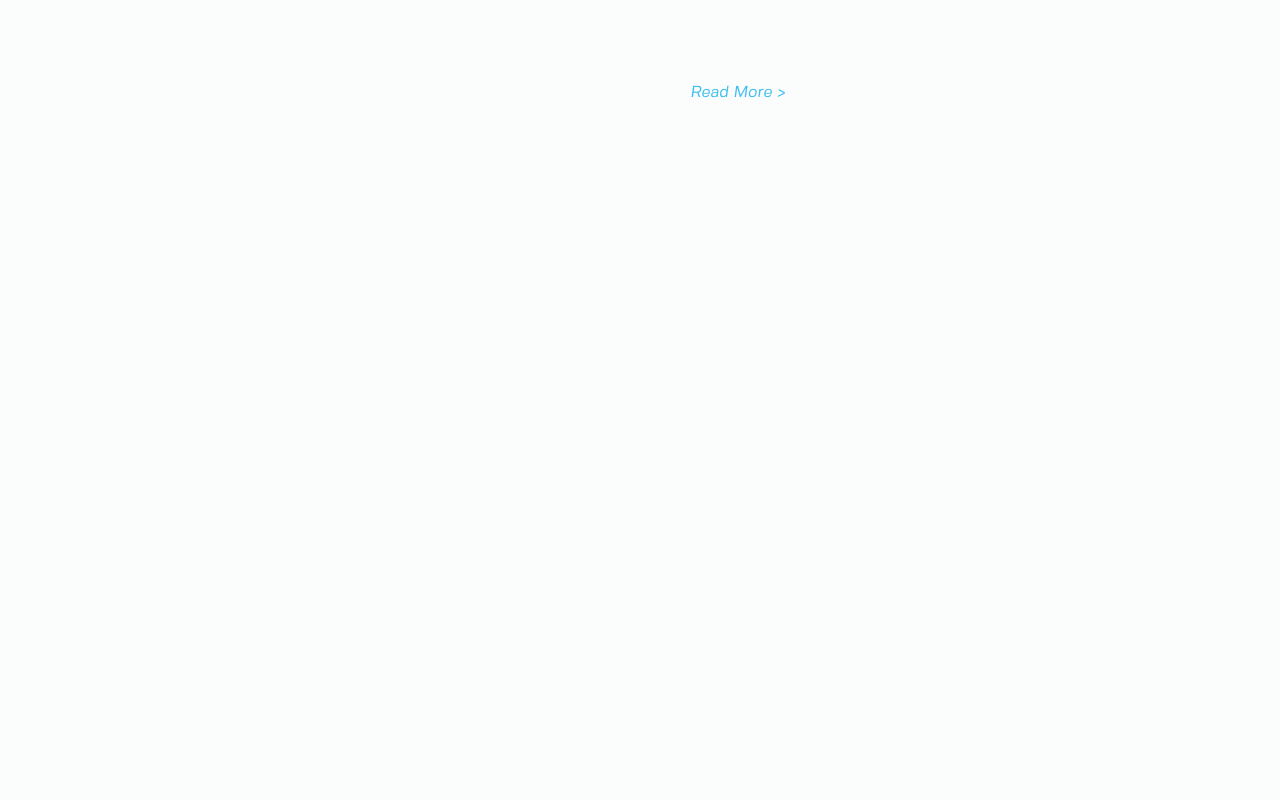
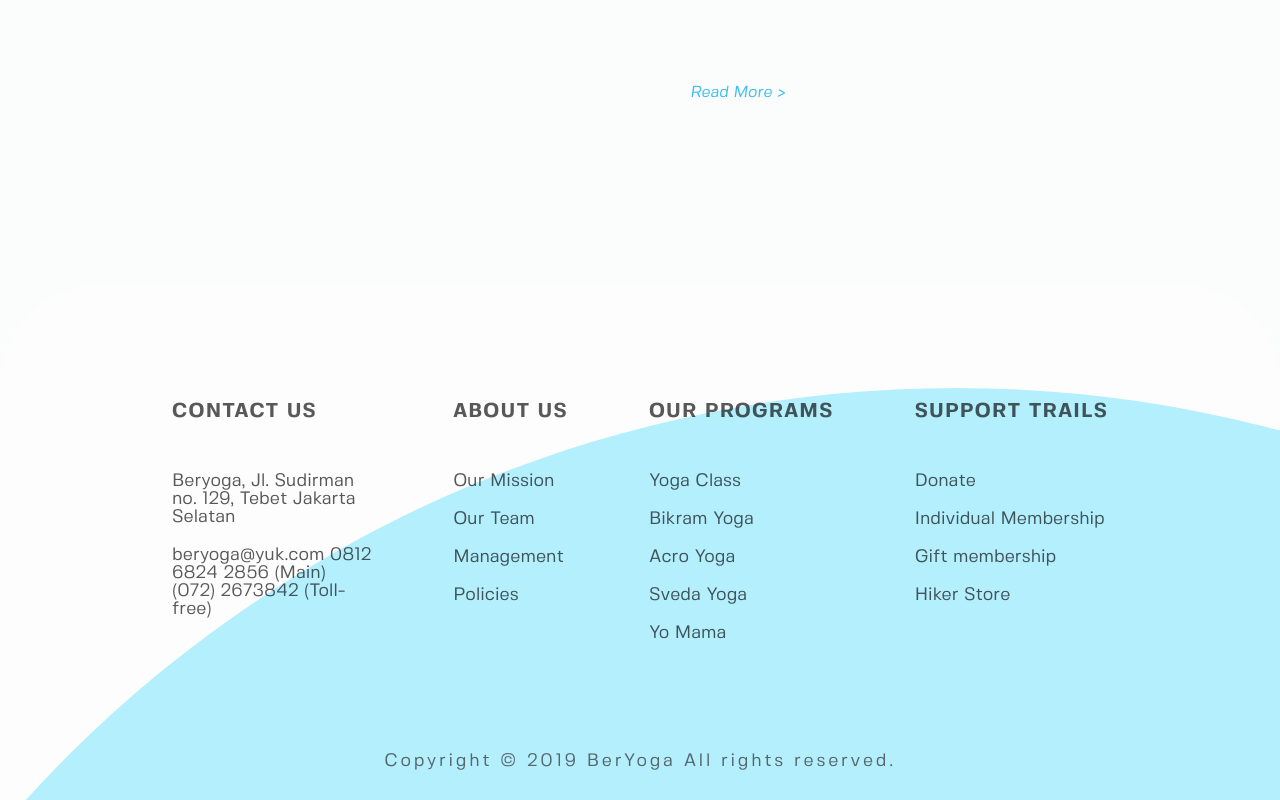
Before and after one commit to jekanov00/yoga_landing, a React (Create React App) app: page / in a window 1280 px wide. Shown: the part 6083-6883 px from the top of the page. Before the commit the page ends 6568 px from the top, so only its background shows below. Built offline with nearby package versions, Linux system fonts and the light colour scheme.

Commit message:
Add article "links" to footer

```diff
--- a/src/App.css
+++ b/src/App.css
@@ -358,7 +358,7 @@ p {
 .waysContainer::before {
   content: '';
   position: absolute;
-  top:29px;
+  top: 29px;
   left: -700px;
   background: url('./assets/images/ways_yoga.png') no-repeat;
   z-index: -1;
@@ -384,3 +384,64 @@ p {
 .ways__link {
   margin-left: 114px;
 }
+
+footer {
+  overflow: hidden;
+  position: relative;
+  margin-top: -200px;
+}
+
+.bgBlue {
+  position: absolute;
+  background-color: rgba(104, 223, 253, 1);
+  z-index: -10;
+  width: 2512px;
+  height: 2512px;
+  border-radius: 50%;
+  bottom: -2100px;
+  left: -300px;
+}
+
+.links {
+  max-width: 1428px;
+  margin: auto;
+  background-color: rgba(255, 255, 255, 0.5);
+  border-top-left-radius: 100px;
+  border-top-right-radius: 100px;
+}
+
+.linksContainer {
+  display: flex;
+  justify-content: space-between;
+  padding: 117px 172px 0;
+}
+
+.linksBlock {
+  max-width: 200px;
+}
+
+.copyright {
+  color: #2E2E2E;
+  opacity: 0.701;
+  font-weight: 400;
+  letter-spacing: 0.15em;
+  text-align: center;
+  margin-top: 110px;
+  padding-bottom: 30px;
+}
+
+.linksBlock__title {
+  font-size: 20px;
+  text-transform: uppercase;
+  font-weight: 700;
+  letter-spacing: 0.06em;
+  margin-bottom: 50px;
+}
+
+.linksBlock__text {
+  font-weight: 400;
+}
+
+.linksBlock__text + .linksBlock__text {
+  margin-top: 20px;
+}
--- a/src/App.jsx
+++ b/src/App.jsx
@@ -131,7 +131,47 @@ function App() {
           </div>
         </article>
       </main>
-      <footer className="footer"></footer>
+      <footer className="footer">
+        <div className="bgBlue" />
+        <article className="prices">
+        </article>
+        <article className="links">
+          <div className="linksContainer">
+            <div className="linksBlock">
+              <h3 className="linksBlock__title">CONTACT us</h3>
+              <p className="linksBlock__text">
+                Beryoga, Jl. Sudirman no. 129, Tebet Jakarta Selatan
+              </p>
+              <p className="linksBlock__text">
+                beryoga@yuk.com 0812 6824 2856 (Main) (072) 2673842 (Toll-free)
+              </p>
+            </div>
+            <div className="linksBlock">
+              <h3 className="linksBlock__title">About us</h3>
+              <p className="linksBlock__text">Our Mission</p>
+              <p className="linksBlock__text">Our Team</p>
+              <p className="linksBlock__text">Management</p>
+              <p className="linksBlock__text">Policies</p>
+            </div>
+            <div className="linksBlock">
+              <h3 className="linksBlock__title">Our Programs</h3>
+              <p className="linksBlock__text">Yoga Class</p>
+              <p className="linksBlock__text">Bikram Yoga</p>
+              <p className="linksBlock__text">Acro Yoga</p>
+              <p className="linksBlock__text">Sveda Yoga</p>
+              <p className="linksBlock__text">Yo Mama</p>
+            </div>
+            <div className="linksBlock">
+              <h3 className="linksBlock__title">support trails</h3>
+              <p className="linksBlock__text">Donate</p>
+              <p className="linksBlock__text">Individual Membership</p>
+              <p className="linksBlock__text">Gift membership</p>
+              <p className="linksBlock__text">Hiker Store</p>
+            </div>
+          </div>
+          <p className="copyright">Copyright © 2019 BerYoga All rights reserved.</p>
+        </article>
+      </footer>
     </div>
   );
 }
```
